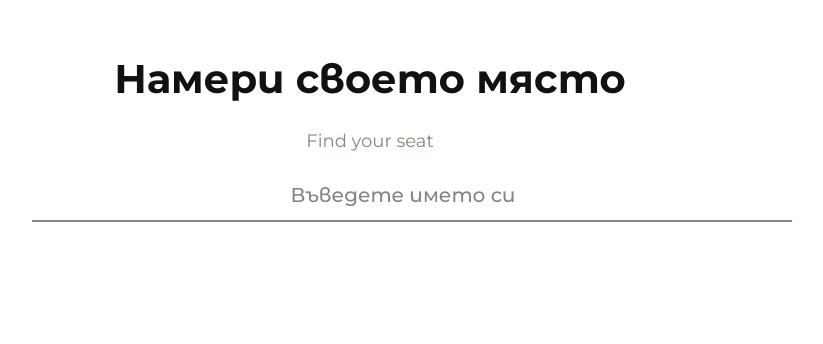
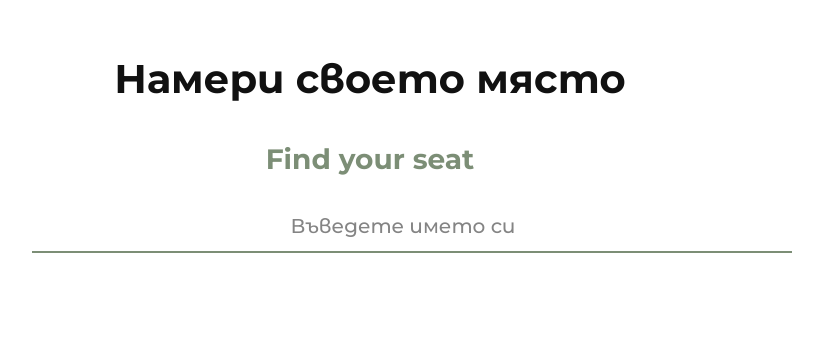
Before and after one commit to davincinterior/find-your-seat, a plain HTML site: page index.html in a window 1280 px wide. Shown: the whole page, without its empty margins (270-1093 px from the left). Drawn offline with Linux system fonts and the light colour scheme.

Commit message:
Update index.html

```diff
--- a/index.html
+++ b/index.html
@@ -23,9 +23,9 @@
 <body>
   <main class="wrap">
     <h1>Намери своето място</h1>
-     <p style="font-family: 'Montserrat', sans-serif; font-size: 18px; color: #7c8e76; margin-top: -10px;">
+     <h2 style="font-family: 'Montserrat', sans-serif; font-size: 28px; font-weight: 700; color: #7c8e76; margin-top: 5px;">
   Find your seat
-</p>
+</h2>
     <div class="search-area">
       <input id="q" type="search" placeholder="Въведете името си" aria-label="Въведете името си" autocomplete="name">
       <div class="underline"></div>
```
